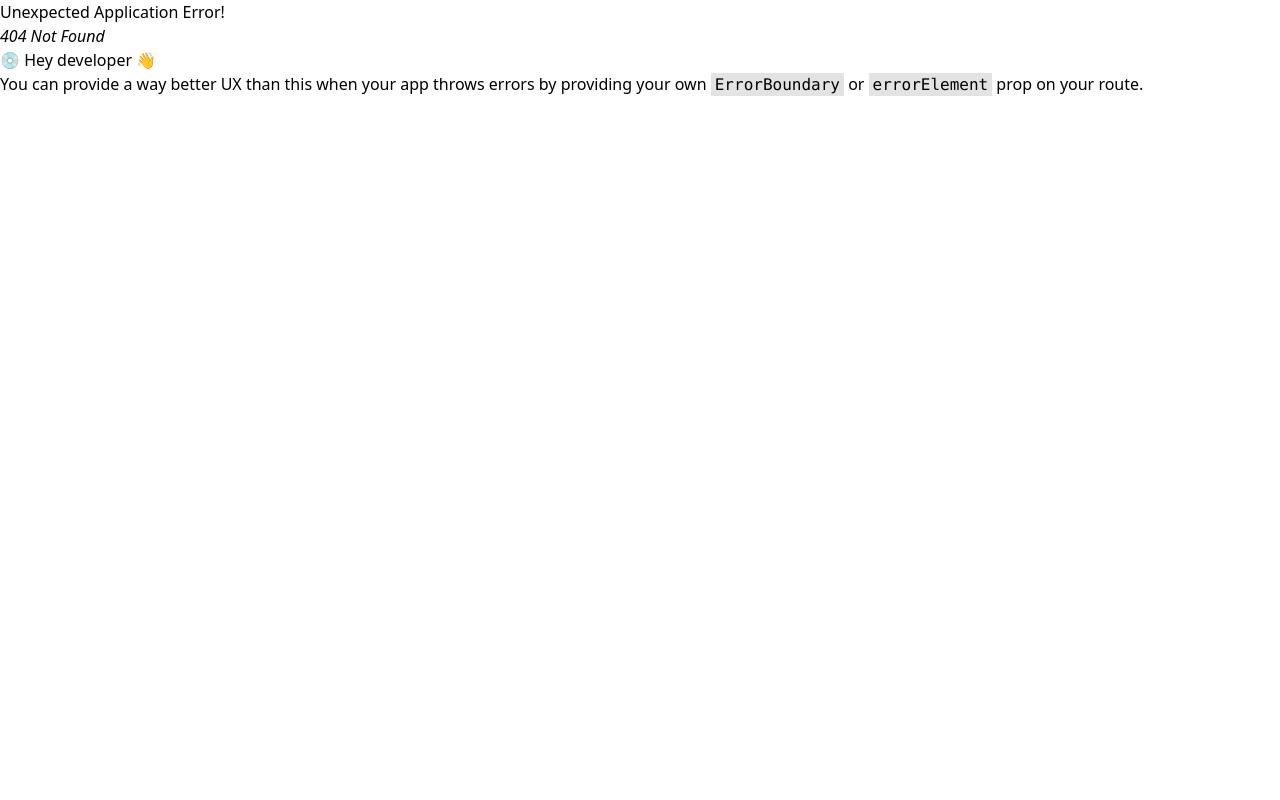
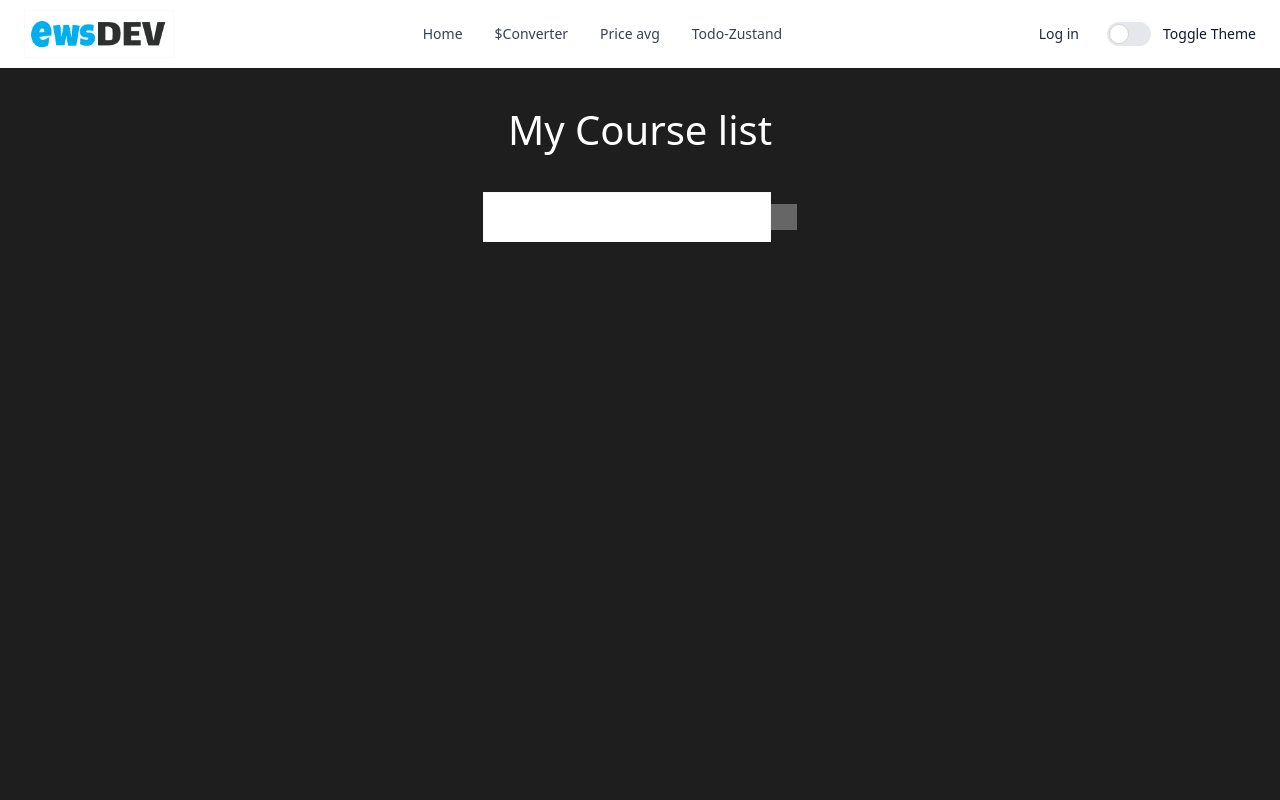
Before and after one commit to shaid85/React-Practice, a React (Vite) app: page /coursezustand in a window 1280 px wide. Before the commit this address had no page. Shown: the top 800 px of the page. Built offline with nearby package versions, Linux system fonts and the light colour scheme.

Commit message:
Home page update

```diff
--- a/src/components/Home/Home.jsx
+++ b/src/components/Home/Home.jsx
@@ -7,23 +7,23 @@ import NumberFind from "../NumberFind/NumberFind";
 import SearchInput from "../MultiuserSelect/SearchInput";
 
 export default function Home() {
-    let description ="Tailwind CSS is the only framework that I've seen scale on large teams. It’s easy to customize, adapts to any design, and the build size is tiny."
+    let description = "Tailwind CSS is the only framework that I've seen scale on large teams. It’s easy to customize, adapts to any design, and the build size is tiny."
     return (
         <div className="w-full dark:bg-gray-800">
 
-<div className='w-full'>
-      <h1 className='text-slate-900 font-extrabold text-3xl sm:text-3xl lg:text-4xl tracking-tight text-center dark:text-white py-8'>React Componants with TailwindCss</h1>
+            <div className='w-full'>
+                <h1 className='text-slate-900 font-extrabold text-3xl sm:text-3xl lg:text-4xl tracking-tight text-center dark:text-white py-8'>React Componants with TailwindCss</h1>
 
-      <PassGen/>
+                <PassGen />
+                <SearchInput />
+                <NumberFind />
 
-      <NumberFind />
-      <SearchInput />
-      <Colorbtn/>
-      <h1 className="text-center text-2xl font-bold text-gray-900 dark:text-white font-md md:text-3xl mb-6 mt-6">Props</h1>
-      <PropsAll username ="Shaid Islam" job="Sinior Website Developer" details={description} />
-      <PropsAll username ="Yusuf Ali"  job="Manager of Ali Enterprise" details={description} />
+                {/* <Colorbtn /> */}
+                {/* <h1 className="text-center text-2xl font-bold text-gray-900 dark:text-white font-md md:text-3xl mb-6 mt-6">Props</h1> */}
+                {/* <PropsAll username="Shaid Islam" job="Sinior Website Developer" details={description} /> */}
+                {/* <PropsAll username="Yusuf Ali" job="Manager of Ali Enterprise" details={description} /> */}
 
-</div>
+            </div>
             <aside className="relative overflow-hidden text-black rounded-lg sm:mx-16 mx-2 sm:py-16">
                 <div className="relative z-10 max-w-screen-xl px-4  pb-20 pt-10 sm:py-24 mx-auto sm:px-6 lg:px-8">
                     <div className="max-w-xl sm:mt-1 mt-80 space-y-8 text-center sm:text-right sm:ml-auto">
--- a/src/components/MultiuserSelect/SearchInput.jsx
+++ b/src/components/MultiuserSelect/SearchInput.jsx
@@ -47,14 +47,14 @@ function SearchInput() {
   }
 
   const handleKeyDown = (e) => {
-      if(e.key === 'Backspace' && e.target.value === "" && selectedUsers.length > 0) {
-        const lastUser = selectedUsers[selectedUsers.length -1]
+    if (e.key === 'Backspace' && e.target.value === "" && selectedUsers.length > 0) {
+      const lastUser = selectedUsers[selectedUsers.length - 1]
       handleRemoveUser(lastUser)
       setSuggestions([])
     }
   }
 
-    return <div className="w-full mx-auto max-w-6xl px-4 py-20 flex flex-col relative">
+  return <div className="w-full mx-auto max-w-6xl px-4 py-6 flex flex-col relative">
     <h1 className="w-full text-xl font-bold py-3 dark:text-white">Add users from suggestions</h1>
     <div className=" w-full flex items-center flex-wrap gap-2 p-2 rounded-xl border border-solid border-slate-900 dark:border-white">
       {/* plils */}
@@ -64,7 +64,7 @@ function SearchInput() {
             key={user.email}
             image={user.image}
             text={`${user.firstName} ${user.lastName}`}
-              onClick={()=>handleRemoveUser(user)}
+            onClick={() => handleRemoveUser(user)}
           />
         )
       })}
@@ -77,7 +77,7 @@ function SearchInput() {
           placeholder='Search for a user...'
           type="text"
           value={searchTerm}
-          onChange={(e)=> setSearchTerm(e.target.value)}
+          onChange={(e) => setSearchTerm(e.target.value)}
           onKeyDown={handleKeyDown}
         />
         {/* search suggestions */}
--- /dev/null
+++ b/src/components/course-todo/CourseApp.jsx
@@ -0,0 +1,18 @@
+import './style.css'
+import CourseForm from './CourseForm'
+import CourseItem from './CourseItem'
+
+const CourseApp = () => {
+    return (
+        <div className="main-container">
+            <h1 style={{
+                fontSize: "2.5rem",
+                marginBottom: "2rem"
+            }}> My Course list</h1>
+            <CourseForm />
+            <CourseItem />
+        </div>
+    )
+}
+
+export default CourseApp
--- /dev/null
+++ b/src/components/course-todo/CourseForm.jsx
@@ -0,0 +1,30 @@
+import { useState } from "react"
+import useCourseStore from "./courseStore"
+
+const CourseForm = () => {
+    const addCoure = useCourseStore((state) => state.addCourse)
+
+    const [courseTitle, setCourseTitle] = useState("")
+
+    const handlecourseSubmit = () => {
+        if (!courseTitle) return alert("please add a course title")
+        addCoure({
+            id: Math.ceil(Math.random() * 1000000),
+            title: courseTitle,
+        })
+        setCourseTitle("")
+    }
+
+    return (
+        <div className="form-container">
+            <input type="text"
+                value={courseTitle}
+                onChange={(e) => setCourseTitle(e.target.value)} />
+            <button
+                onClick={(e) => handlecourseSubmit()}
+                type="submit"></button>
+        </div>
+    )
+}
+
+export default CourseForm
--- /dev/null
+++ b/src/components/course-todo/CourseItem.jsx
@@ -0,0 +1,49 @@
+import React from "react"
+import useCourseStore from "./courseStore"
+
+
+const CourseItem = () => {
+    const { courses, removeCourse, toggleCourseStatus } = useCourseStore(
+        (state) => ({
+            courses: state.courses,
+            removeCourse: state.removeCourse,
+            toggleCourseStatus: state.toggleCourseStatus,
+        })
+    )
+    return (
+        <div>
+            <ul>
+                {courses.map((course, i) => {
+                    return (
+                        <React.Fragment key={i}>
+                            <li
+                                className={`course-item`}
+                                style={{
+                                    backgroudColor: course.completed ? "#00FF0044" : "white"
+                                }}
+                            >
+                                <span className="course-item-col-1">
+                                    <input
+                                        checked={course.completed}
+                                        type="checkbox"
+                                        onChange={(e) => {
+                                            toggleCourseStatus(course.id)
+                                        }}
+                                    />
+                                </span>
+                                <span>{course?.title}</span>
+                                <button
+                                    onClick={() => {
+                                        removeCourse(course.id)
+                                    }}
+                                    className="delete-btn">Delete</button>
+                            </li>
+                        </React.Fragment>
+                    )
+                })}
+            </ul>
+        </div>
+    )
+}
+
+export default CourseItem
--- /dev/null
+++ b/src/components/course-todo/courseStore.js
@@ -0,0 +1,32 @@
+import { create } from 'zustand';
+import { devtools, persist } from 'zustand/middleware';
+
+const courseStore = (set) => ({
+    courses: [],
+    addCourse: (course) => {
+        set((state) => ({
+            courses: [course, ...state.courses]
+        }))
+    },
+    removeCourse: (courseId) => {
+        set((state) => ({
+            courses: state.courses.filter((item) => item.id !== courseId)
+        }))
+    },
+    toggleCourseStatus: (courseId) => {
+        set((state) => ({
+            courses: state.courses.map((item) => item.id === courseId ? { ...item, completed: !item.completed } : item)
+        }))
+    }
+})
+
+
+const useCourseStore = create(
+    devtools(
+        persist(courseStore, {
+            name: "courses"
+        })
+    )
+)
+
+export default useCourseStore
--- /dev/null
+++ b/src/components/course-todo/style.css
@@ -0,0 +1,68 @@
+ul {
+  padding: 0;
+}
+
+.main-container {
+  padding: 2rem;
+  min-height: 100vh;
+  background-color: #1e1e1e;
+  color: #fff;
+  display: flex;
+  flex-direction: column;
+  justify-content: flex-start;
+  align-items: center;
+}
+
+.form-container {
+  display: flex;
+  justify-content: center;
+  align-items: center;
+  width: 100%;
+}
+
+.form-container input {
+  padding: 0.75rem;
+  outline: none;
+  border: 1px solid rgb(247, 247, 247);
+  width: 18rem;
+  color: #000;
+}
+
+.form-container button {
+  background-color: #666;
+  padding: 0.75rem;
+  border: 1px solid #666;
+  color: #fff;
+  font-size: 16px;
+  font-weight: bold;
+  cursor: pointer;
+}
+
+.course-item {
+  display: flex;
+  justify-content: space-between;
+  align-items: center;
+  width: 24rem;
+  box-shadow: 0px 0px 10px rgba(0, 0, 0, 0.1);
+  border-radius: 10px;
+  border: 2px solid white;
+  margin: 1rem 0;
+  padding: 1rem;
+  font-weight: bold;
+}
+
+.course-item-col-1 {
+  display: flex;
+  justify-content: flex-start;
+  align-items: center;
+  gap: 5px;
+}
+
+.delete-btn {
+  padding: 0.5rem;
+  color: white;
+  background-color: #ff0000cc;
+  border-radius: 5px;
+  border: none;
+  cursor: pointer;
+}
--- a/src/components/header/Header.jsx
+++ b/src/components/header/Header.jsx
@@ -99,7 +99,7 @@ export default function Header() {
                                         Home
                                     </NavLink>
                                 </li>
-                                <li>
+                                {/* <li>
                                     <NavLink to="/about"
                                         className={({ isActive }) =>
                                             `block py-2 ${isActive ? "text-orange-700" : "text-gray-700 dark:text-white"} pr-4 pl-3 duration-200 border-b border-gray-100 hover:bg-black/10 lg:hover:bg-transparent lg:border-0 hover:text-orange-700 lg:p-0`
@@ -107,7 +107,7 @@ export default function Header() {
                                     >
                                         About
                                     </NavLink>
-                                </li>
+                                </li> */}
 
                                 {/* <li>
                                 <NavLink to="/github"
--- a/src/components/todo-zustand/TodoForm.jsx
+++ b/src/components/todo-zustand/TodoForm.jsx
@@ -5,7 +5,8 @@ const TodoForm = () => {
     const addTodo = useTodoStore((state) => state.addTodo)
 
     const [todoTitle, setTodoTitle] = useState("")
-    const handleCourseSubmit = () => {
+
+    const handleTodoSubmit = () => {
         if (!todoTitle) return alert("please add a course title");
         addTodo({
             id: Math.ceil(Math.random() * 1000000),
@@ -24,7 +25,7 @@ const TodoForm = () => {
                 onChange={(e) => setTodoTitle(e.target.value)}
             />
             <button onClick={() => {
-                handleCourseSubmit();
+                handleTodoSubmit();
             }} type="submit" className="rounded-r-lg px-3 py-1 bg-green-600 text-white shrink-0">
                 Add
             </button>
--- a/src/main.jsx
+++ b/src/main.jsx
@@ -17,6 +17,7 @@ import PriceList from './components/pricelist/PriceList.jsx'
 import { ThemeProvider } from './Context/ThemeContext.js'
 import ThemeContextProvider from './Context/ThemeContextProvider.jsx'
 import Todoapp from './components/todo-zustand/Todoapp.jsx'
+import CourseApp from './components/course-todo/CourseApp.jsx'
 
 
 // const router = createBrowserRouter([
@@ -55,6 +56,7 @@ const router = createBrowserRouter(
       <Route path="app" element={<App />} />
       <Route path="priceavg" element={<PriceList />} />
       <Route path="todozustand" element={<Todoapp />} />
+      <Route path="coursezustand" element={<CourseApp />} />
     </Route>
   )
 )
```
Lines whose indentation alone changed are shown as unchanged.
